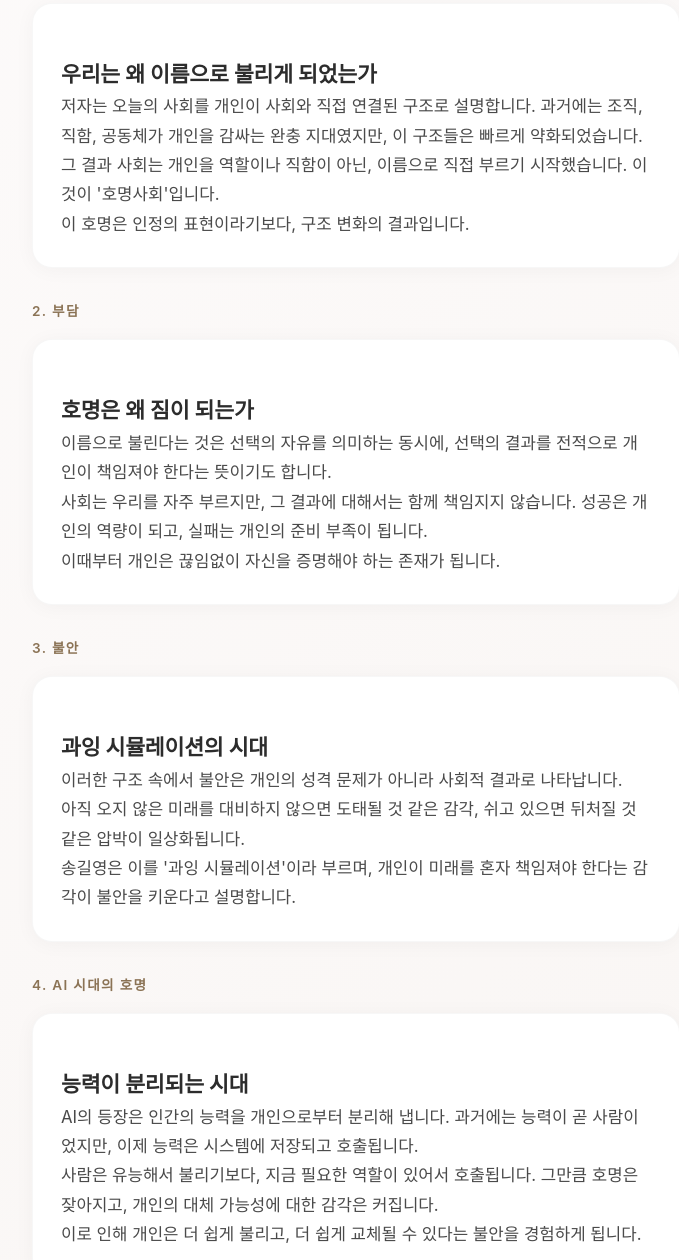
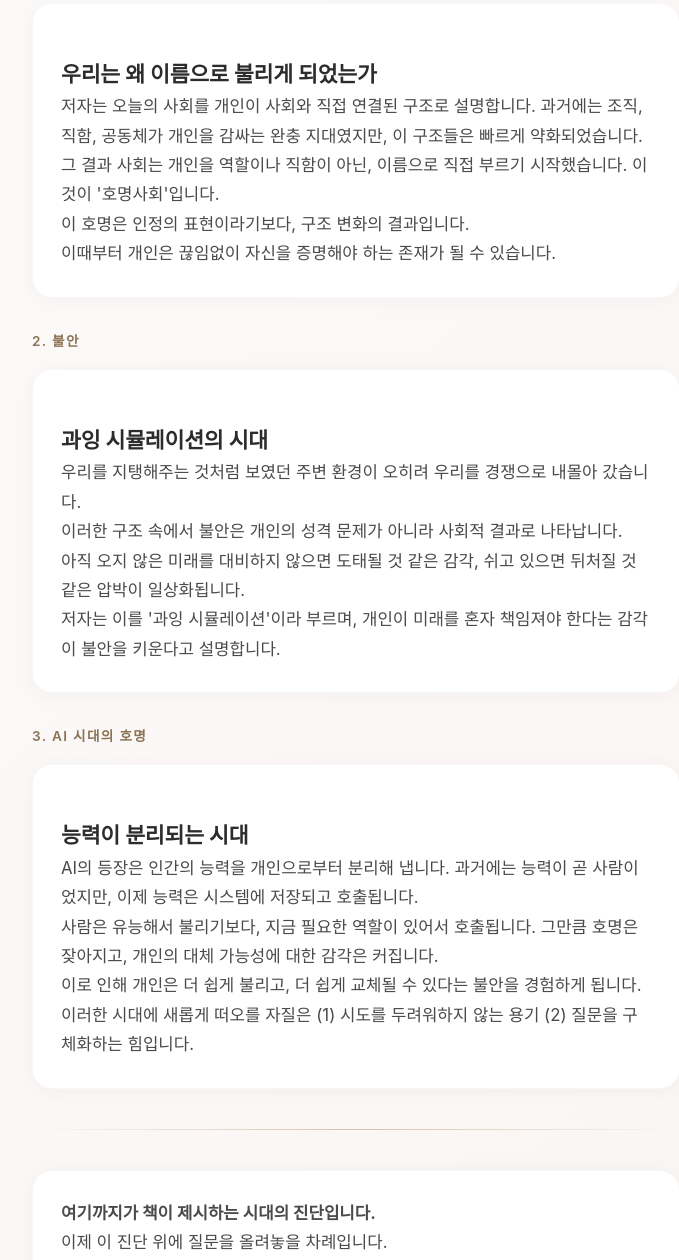
Before and after one commit to SueNaEunYang/2025book, a plain HTML site: page index.html in a window 1280 px wide. Shown: the part 399-1659 px from the top of the page, without its empty margins (284-963 px from the left). Drawn offline with Linux system fonts and the light colour scheme.

Commit message:
fix: index 내 책 요약 할루시네이션 일부 수정

```diff
--- a/index.html
+++ b/index.html
@@ -235,30 +235,25 @@
             <p>저자는 오늘의 사회를 개인이 사회와 직접 연결된 구조로 설명합니다. 과거에는 조직, 직함, 공동체가 개인을 감싸는 완충 지대였지만, 이 구조들은 빠르게 약화되었습니다.</p>
             <p>그 결과 사회는 개인을 역할이나 직함이 아닌, 이름으로 직접 부르기 시작했습니다. 이것이 '호명사회'입니다.</p>
             <p>이 호명은 인정의 표현이라기보다, 구조 변화의 결과입니다.</p>
+            <p>이때부터 개인은 끊임없이 자신을 증명해야 하는 존재가 될 수 있습니다.</p>
         </div>
 
-        <div class="section-label">2. 부담</div>
+        <div class="section-label">2. 불안</div>
         <div class="card">
-            <h2>호명은 왜 짐이 되는가</h2>
-            <p>이름으로 불린다는 것은 선택의 자유를 의미하는 동시에, 선택의 결과를 전적으로 개인이 책임져야 한다는 뜻이기도 합니다.</p>
-            <p>사회는 우리를 자주 부르지만, 그 결과에 대해서는 함께 책임지지 않습니다. 성공은 개인의 역량이 되고, 실패는 개인의 준비 부족이 됩니다.</p>
-            <p>이때부터 개인은 끊임없이 자신을 증명해야 하는 존재가 됩니다.</p>
+            <h2>과잉 시뮬레이션의 시대</h2>
+            <p>우리를 지탱해주는 것처럼 보였던 주변 환경이 오히려 우리를 경쟁으로 내몰아 갔습니다.</p>
+            <p>이러한 구조 속에서 불안은 개인의 성격 문제가 아니라 사회적 결과로 나타납니다.</p>
+            <p>아직 오지 않은 미래를 대비하지 않으면 도태될 것 같은 감각, 쉬고 있으면 뒤처질 것 같은 압박이 일상화됩니다.</p>
+            <p>저자는 이를 '과잉 시뮬레이션'이라 부르며, 개인이 미래를 혼자 책임져야 한다는 감각이 불안을 키운다고 설명합니다.</p>
         </div>
 
-        <div class="section-label">3. 불안</div>
-        <div class="card">
-            <h2>과잉 시뮬레이션의 시대</h2>
-            <p>이러한 구조 속에서 불안은 개인의 성격 문제가 아니라 사회적 결과로 나타납니다.</p>
-            <p>아직 오지 않은 미래를 대비하지 않으면 도태될 것 같은 감각, 쉬고 있으면 뒤처질 것 같은 압박이 일상화됩니다.</p>
-            <p>송길영은 이를 '과잉 시뮬레이션'이라 부르며, 개인이 미래를 혼자 책임져야 한다는 감각이 불안을 키운다고 설명합니다.</p>
-        </div>
-
-        <div class="section-label">4. AI 시대의 호명</div>
+        <div class="section-label">3. AI 시대의 호명</div>
         <div class="card">
             <h2>능력이 분리되는 시대</h2>
             <p>AI의 등장은 인간의 능력을 개인으로부터 분리해 냅니다. 과거에는 능력이 곧 사람이었지만, 이제 능력은 시스템에 저장되고 호출됩니다.</p>
             <p>사람은 유능해서 불리기보다, 지금 필요한 역할이 있어서 호출됩니다. 그만큼 호명은 잦아지고, 개인의 대체 가능성에 대한 감각은 커집니다.</p>
             <p>이로 인해 개인은 더 쉽게 불리고, 더 쉽게 교체될 수 있다는 불안을 경험하게 됩니다.</p>
+            <p>이러한 시대에 새롭게 떠오를 자질은 (1) 시도를 두려워하지 않는 용기 (2) 질문을 구체화하는 힘입니다.</p>
         </div>
 
         <div class="divider"></div>
```
